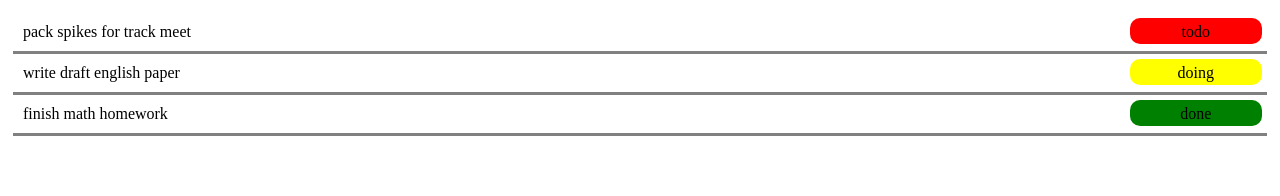
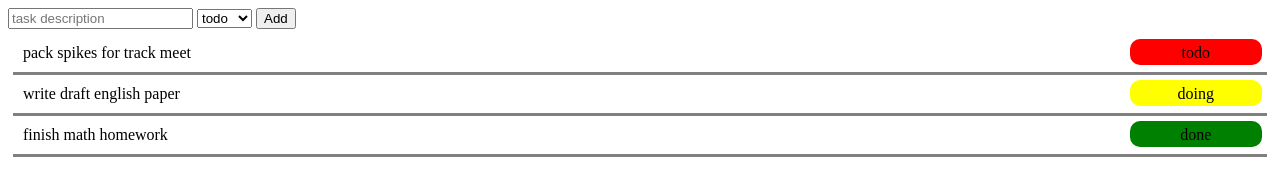
Before and after one commit to knightmoves-schools/capstone-074-add-new-task-qkent-cmyk, a website: page index.html in a window 1280 px wide. Drawn offline with Linux system fonts and the light colour scheme.

Commit message:
Add input fields for task description and status

```diff
--- a/index.html
+++ b/index.html
@@ -11,7 +11,13 @@
 
 <body>
     <form id="task-form">
-
+        <input type="text" placeholder="task description" required>
+        <select>
+            <option value="todo">todo</option>
+            <option value="doing">doing</option>
+            <option value="done">done</option>
+        </select>
+        <button type="submit">Add</button>
     </form>
     <div id="tasks">
         <div id="task-row-1" class="row">
@@ -30,3 +36,6 @@
 </body>
 
 </html>
+
+
+</html>
```
